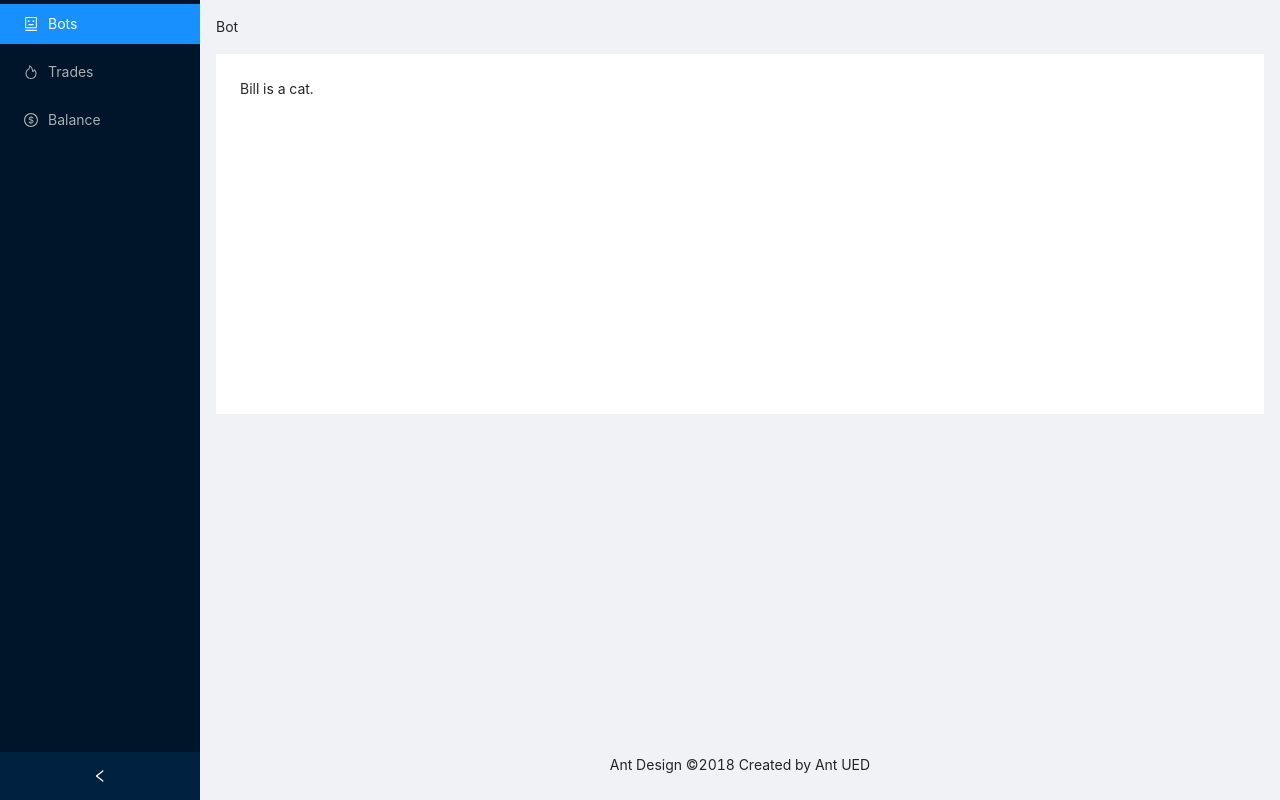
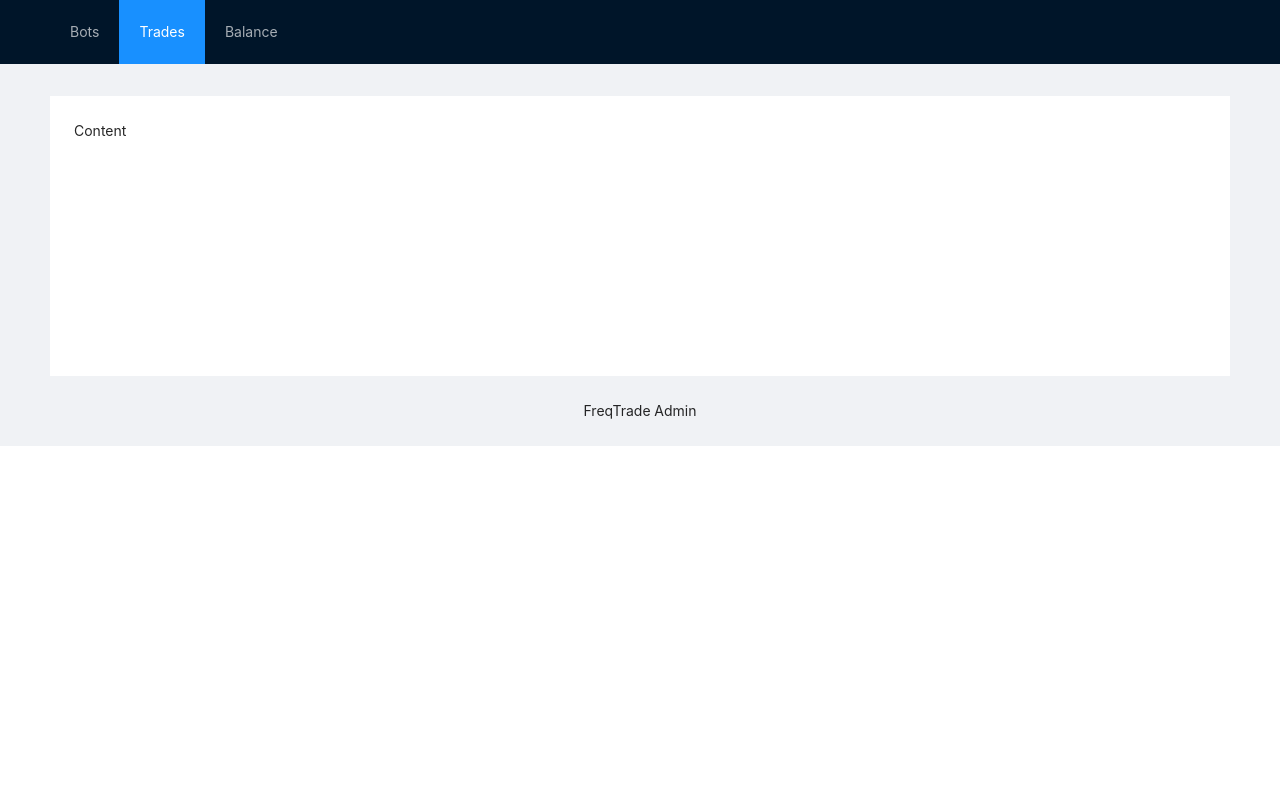
Before and after one commit to lavaalone/freqtrade-admin, a React (Create React App) app: page / in a window 1280 px wide. Built offline with nearby package versions, Linux system fonts and the light colour scheme.

Commit message:
! switch to new layout
! switch to new layout

```diff
--- a/src/App.css
+++ b/src/App.css
@@ -1,9 +1,16 @@
-#components-layout-demo-side .logo {
-  height: 32px;
-  margin: 16px;
+.site-layout-content {
+  min-height: 280px;
+  padding: 24px;
+  background: #fff;
+}
+#components-layout-demo-top .logo {
+  float: left;
+  width: 120px;
+  height: 31px;
+  margin: 16px 24px 16px 0;
   background: rgba(255, 255, 255, 0.3);
 }
-
-.site-layout .site-layout-background {
-  background: #fff;
+.ant-row-rtl #components-layout-demo-top .logo {
+  float: right;
+  margin: 16px 0 16px 24px;
 }
--- a/src/App.js
+++ b/src/App.js
@@ -1,52 +1,26 @@
 import './App.css';
 import 'antd/dist/antd.css';
 import { Layout, Menu, Breadcrumb } from 'antd';
-import { useState } from "react"
-import {
-  RobotOutlined,
-  FireOutlined,
-  DollarOutlined
-} from '@ant-design/icons';
 
 function App() {
-  const { Content, Footer, Sider } = Layout;
-
-  const [state, setState] = useState(false)
-
-  const onCollapse = collapsed => {
-    console.log(collapsed);
-    setState({ collapsed });
-  };
-
-  const { collapsed } = state;
+  const { Header, Content, Footer } = Layout;
 
   return (
-    <Layout style={{ minHeight: '100vh' }}>
-        <Sider collapsible collapsed={collapsed} onCollapse={onCollapse}>
+<Layout className="layout">
+    <Header>
       <div className="logo" />
-          <Menu theme="dark" defaultSelectedKeys={['1']} mode="inline">
-            <Menu.Item key="1" icon={<RobotOutlined />}>
-              Bots
-            </Menu.Item>
-            <Menu.Item key="2" icon={<FireOutlined />}>
-              Trades
-            </Menu.Item>
-            <Menu.Item key="3" icon={<DollarOutlined />}>
-              Balance
-            </Menu.Item>
+      <Menu theme="dark" mode="horizontal" defaultSelectedKeys={['2']}>
+        < Menu.Item key='1'>Bots</Menu.Item>
+        < Menu.Item key='2'>Trades</Menu.Item>
+        < Menu.Item key='3'>Balance</Menu.Item>
       </Menu>
-        </Sider>
-        <Layout className="site-layout">
-          <Content style={{ margin: '0 16px' }}>
+    </Header>
+    <Content style={{ padding: '0 50px' }}>
       <Breadcrumb style={{ margin: '16px 0' }}>
-              <Breadcrumb.Item>Bot</Breadcrumb.Item>
       </Breadcrumb>
-            <div className="site-layout-background" style={{ padding: 24, minHeight: 360 }}>
-              Bill is a cat.
-            </div>
+      <div className="site-layout-content">Content</div>
     </Content>
-          <Footer style={{ textAlign: 'center' }}>Ant Design ©2018 Created by Ant UED</Footer>
-        </Layout>
+    <Footer style={{ textAlign: 'center' }}>FreqTrade Admin </Footer>
   </Layout>
   );
 }
```
Lines whose indentation alone changed are shown as unchanged.
